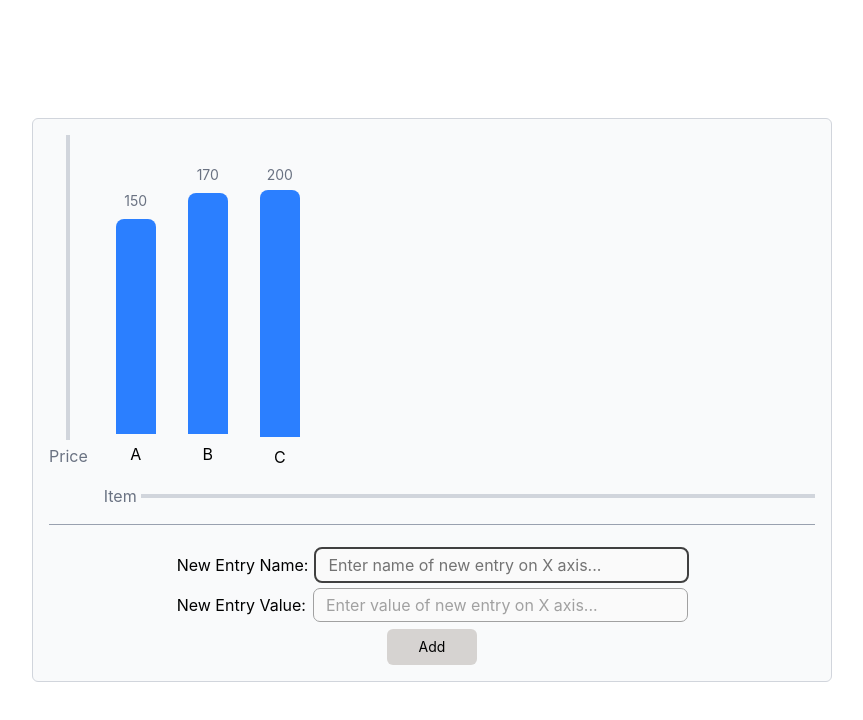
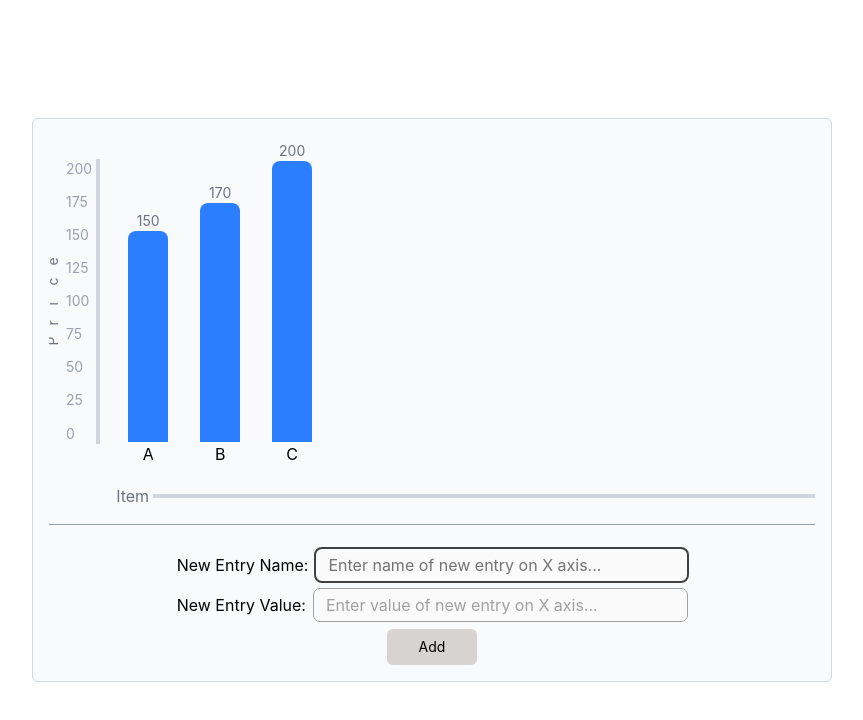
Before and after one commit to Himanshu-Sorathiya-Simform/LMS-04-BAR-CHART-GENERATOR, a React (Vite) app: page / in a window 1280 px wide. Shown: the top 720 px of the page, without its empty margins (208-1071 px from the left). Built offline with nearby package versions, Linux system fonts and the light colour scheme.

Commit message:
add left side markers

```diff
--- a/src/components/Bar.tsx
+++ b/src/components/Bar.tsx
@@ -13,20 +13,22 @@ function Bar({ point: { name, value, id }, maximumPoint, handleFocus }: BarProps
 	return (
 		<button
 			id={String(id)}
-			className="flex h-11/12 w-16 flex-col items-center justify-end gap-2 border-2 border-transparent focus:border-neutral-300 focus:outline-0"
+			className="flex h-full w-16 flex-col items-center justify-end border-2 border-transparent focus:border-neutral-300 focus:outline-0"
 			data-id={String(id)}
 			onFocus={(e) => handleFocus(e, { name, value, id })}
 		>
-			<span className="w-16 truncate text-center text-sm text-gray-500">
-				{value}
-			</span>
+			<div
+				className="relative w-10 rounded-t-lg bg-blue-500"
+				style={{ height: `${(value / maximumPoint) * 100}%` }}
+			>
+				<span className="absolute top-0 left-1/2 -translate-x-1/2 -translate-y-full truncate text-sm text-gray-500">
+					{value}
+				</span>
 
-			<div
-				className="w-10 rounded-t-lg bg-blue-500"
-				style={{ height: `${(value / maximumPoint) * 95}%` }}
-			></div>
-
-			<span className="w-16 truncate text-center">{name}</span>
+				<span className="absolute bottom-0 left-1/2 -translate-x-1/2 translate-y-full truncate">
+					{name}
+				</span>
+			</div>
 		</button>
 	);
 }
--- a/src/components/BarContainer.tsx
+++ b/src/components/BarContainer.tsx
@@ -88,9 +88,12 @@ function BarContainer() {
 		>
 			<Tooltip ref={tooltipRef} />
 
-			<YAxis labelY={data.labelY} />
+			<YAxis
+				labelY={data.labelY}
+				maximumPoint={maximumPoint}
+			/>
 
-			<div className="flex h-full scrollbar-thin scrollbar-gutter-stable items-end gap-2 overflow-x-auto">
+			<div className="flex h-full scrollbar-thin scrollbar-gutter-stable gap-2 overflow-x-auto py-6">
 				{data.points.map((point) => (
 					<Bar
 						key={point.id}
@@ -108,11 +111,34 @@ function BarContainer() {
 	);
 }
 
-function YAxis({ labelY = "Y-Axis" }: { labelY?: string }) {
+function YAxis({
+	labelY = "Y-Axis",
+	maximumPoint,
+}: {
+	labelY?: string;
+	maximumPoint: number;
+}) {
 	return (
-		<div className="flex w-fit flex-col items-center gap-1 text-nowrap">
+		<div className="flex h-full gap-1 py-6">
+			<div className="mr-1 flex flex-col self-center text-sm text-gray-500">
+				{labelY
+					.split("")
+					.reverse()
+					.map((c) => (
+						<span className="-rotate-90">{c}</span>
+					))}
+			</div>
+
+			<div className="flex flex-col justify-between">
+				{Array.from({ length: 8 }).map((_, i) => (
+					<span className="text-sm text-gray-400">
+						{Math.ceil(((8 - i) * maximumPoint) / 8)}
+					</span>
+				))}
+				<span className="text-sm text-gray-400">0</span>
+			</div>
+
 			<p className="h-full w-1 bg-gray-300"></p>
-			<span className="text-gray-500">{labelY}</span>
 		</div>
 	);
 }
--- a/src/components/ui/Tooltip.tsx
+++ b/src/components/ui/Tooltip.tsx
@@ -9,7 +9,7 @@ function Tooltip({ ref }: TooltipProps) {
 		<div
 			ref={ref}
 			style={{ display: "none" }}
-			className="absolute top-0 left-0 grid grid-cols-[auto_1fr] gap-1 rounded-md bg-white px-3 py-2 shadow-md transition-all duration-200"
+			className="absolute top-0 left-0 z-10 grid grid-cols-[auto_1fr] gap-1 rounded-md bg-white px-3 py-2 shadow-md transition-all duration-200"
 		></div>
 	);
 }
```
